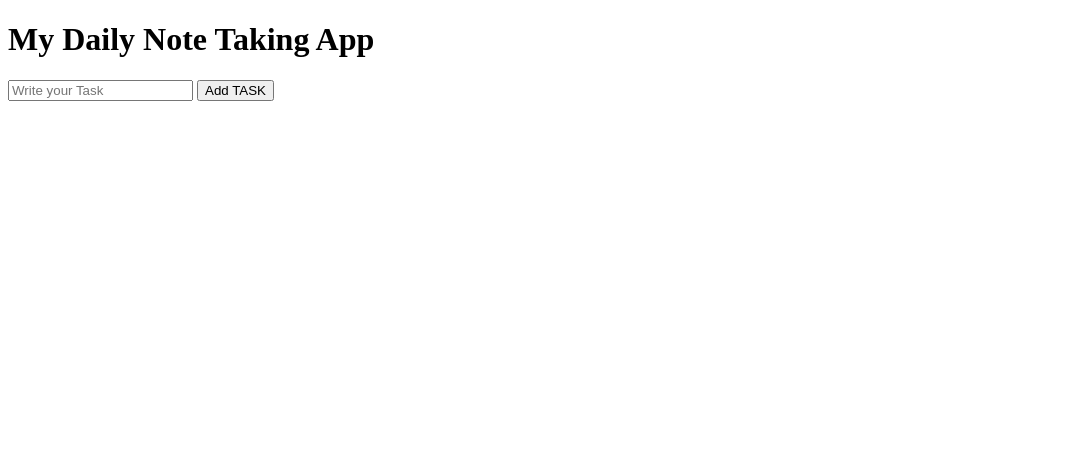
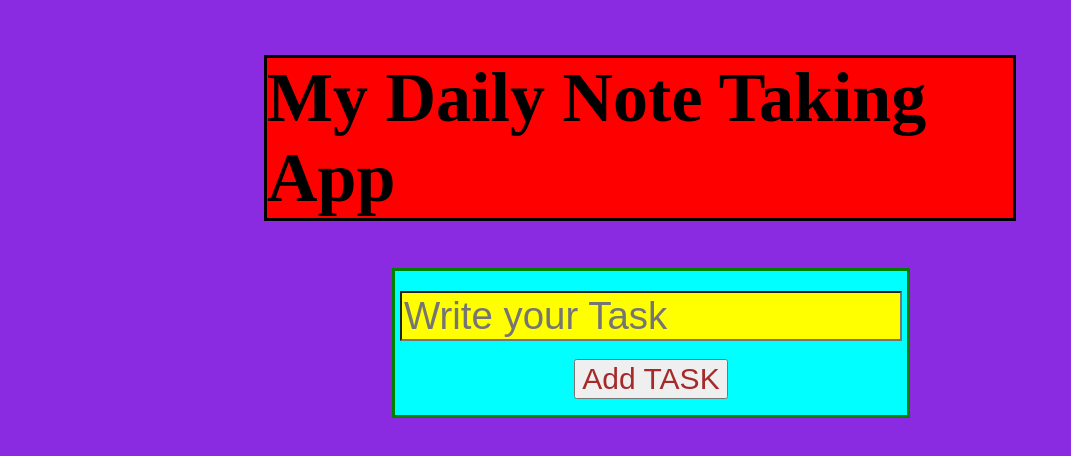
Before and after one commit to vishnukantshukla/Web-Development-By-Samarth-Bhaiya-Coding-Blocks, a plain HTML site: page Projects/Note_taking_App/index.html in a window 1280 px wide. Shown: the whole page, without its empty margins (0-1071 px from the left). Drawn offline with Linux system fonts and the light colour scheme.

Commit message:
updated file

```diff
--- a/Projects/Note_taking_App/app.js
+++ b/Projects/Note_taking_App/app.js
@@ -22,4 +22,15 @@ addButtonEle.addEventListener('click',function(event){
     // newly created li hai usse append/add karna
 
     listEle.appendChild(li);
+
+    // clear krdo apne input ko
+
+    titleEle.value='';
+
+    // remove the li after clicking on the li
+
+    li.addEventListener('click',function(){
+        li.remove();
+    })
+
 })
--- a/Projects/Note_taking_App/index.html
+++ b/Projects/Note_taking_App/index.html
@@ -3,19 +3,24 @@
 <head>
     <meta charset="UTF-8">
     <meta name="viewport" content="width=device-width, initial-scale=1.0">
-    <title>Document</title>
+    <title>Note Taking App</title>
+    <link rel="stylesheet" href="style.css">
 </head>
 <body>
-    <h1>My Daily Note Taking App</h1>
+    <h1 id="heading">My Daily Note Taking App</h1>
 
-    <input type="text" name="" id="title" placeholder="Write your Task">
+    <div id="main-div">
+        <input type="text" name="" id="title" placeholder="Write your Task">
+        <br><br>
+        <button id="add-btn">Add TASK</button>
 
-    <button id="add-btn">Add TASK</button>
+        <!-- appending your list item -->
+        <ul id="list">
 
-    <!-- appending your list item -->
-    <ul id="list">
+        </ul>
+    </div>
 
-    </ul>
+
     <script src="app.js"></script>
 </body>
 </html>
--- /dev/null
+++ b/Projects/Note_taking_App/style.css
@@ -0,0 +1,35 @@
+body{
+    background-color: blueviolet;
+}
+#heading{
+    display: inline-block;
+    margin-left:20vw;
+    margin-right:20vw;
+    border: 3px solid black;
+    font-size: 70px;
+    background-color: red;
+}
+#main-div{
+    border: 3px solid green;
+    text-align: center;
+    background-color: aqua;
+    margin-left: 30vw;
+    margin-right: 30vw;
+    width: 40vw;
+
+
+}
+button{
+    color: brown;
+    font-size: 30px;
+}
+input{
+    margin-top: 20px;
+    background-color: yellow;
+    font-size: 3vw;
+
+
+}
+input:hover{
+    background-color: aquamarine;
+}
```
